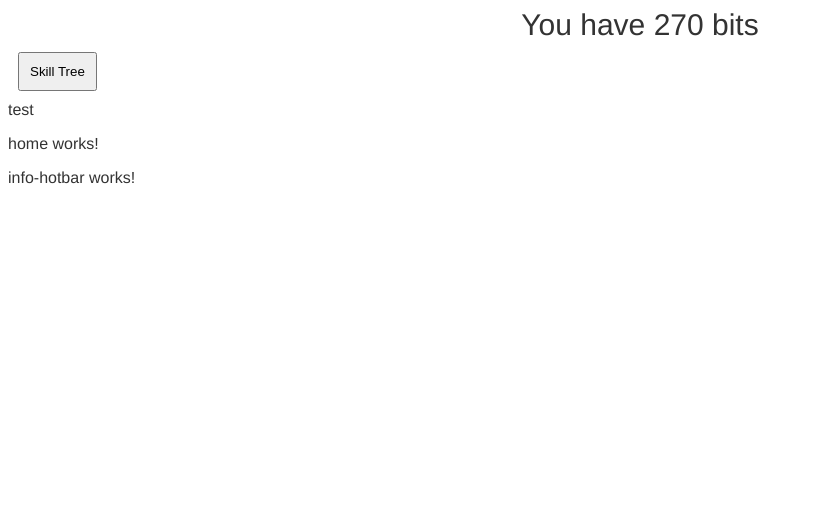
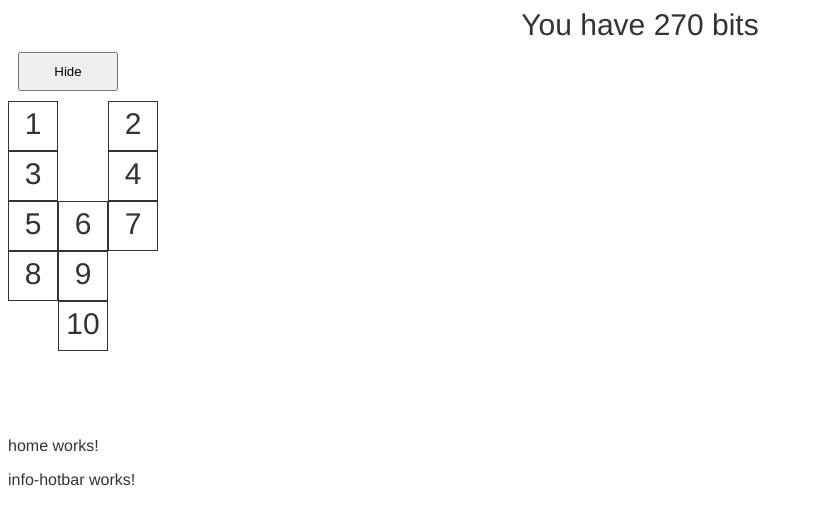
Before and after one commit to dmitri-mcguckin/httys, an Angular app: page / in a window 1280 px wide. Both pictures are taken after a click on the button "Skill Tree". Shown: the top 524 px of the page, without its empty margins (0-813 px from the left). Built offline with nearby package versions, Linux system fonts and the light colour scheme.

Commit message:
Implemented skill tree as CSS grid using Borderlands 2's layout

```diff
--- a/src/app/skill-tree/skill-tree.component.html
+++ b/src/app/skill-tree/skill-tree.component.html
@@ -1,3 +1,14 @@
 <button id="skill-tree-btn" (click)="toggleDisplay()">Skill Tree</button>
 
-<div *ngIf="show" id="skill-tree-box">test</div>
+<div *ngIf="show" id="skill-tree-grid" class="grid-container">
+  <div class="grid-item" id="skill-1">1</div>
+  <div class="grid-item" id="skill-2">2</div>
+  <div class="grid-item" id="skill-3">3</div>
+  <div class="grid-item" id="skill-4">4</div>
+  <div class="grid-item" id="skill-5">5</div>
+  <div class="grid-item" id="skill-6">6</div>
+  <div class="grid-item" id="skill-7">7</div>
+  <div class="grid-item" id="skill-8">8</div>
+  <div class="grid-item" id="skill-9">9</div>
+  <div class="grid-item" id="skill-10">10</div>
+</div>
--- a/src/app/skill-tree/skill-tree.component.sass
+++ b/src/app/skill-tree/skill-tree.component.sass
@@ -1,6 +1,47 @@
 #skill-tree-btn
   padding: 10px 10px
   margin: 10px 10px 10px 10px
+  width: 100px
 
-#skill-tree-box
-  // display: none
+.grid-container
+  display: grid
+  height: 40vh
+  grid-template-columns: repeat(3, 50px)
+  grid-template-rows: repeat(5, 50px)
+  grid-template-areas: "skill-1 . skill-2" "skill-3 . skill-4" "skill-5 skill-6 skill-7" "skill-8 skill-9 ." ". skill-10 ."
+
+.grid-item
+  border: 1px solid
+  padding: 5px
+  font-size: 30px
+  text-align: center
+
+#skill-1
+  grid-area: skill-1
+
+#skill-2
+  grid-area: skill-2
+
+#skill-3
+  grid-area: skill-3
+
+#skill-4
+  grid-area: skill-4
+
+#skill-5
+  grid-area: skill-5
+
+#skill-6
+  grid-area: skill-6
+
+#skill-7
+  grid-area: skill-7
+
+#skill-8
+  grid-area: skill-8
+
+#skill-9
+  grid-area: skill-9
+
+#skill-10
+  grid-area: skill-10
--- a/src/app/skill-tree/skill-tree.component.ts
+++ b/src/app/skill-tree/skill-tree.component.ts
@@ -1,4 +1,5 @@
 import { Component, OnInit } from '@angular/core';
+import { BuiltinType } from '@angular/compiler';
 
 @Component({
   selector: 'app-skill-tree',
@@ -15,5 +16,10 @@ export class SkillTreeComponent implements OnInit {
   // From: https://www.encodedna.com/angular/how-to-show-hide-or-toggle-elements-in-angular-4.htm
   toggleDisplay() {
     this.show = !this.show;
+    if (this.show) {
+      document.querySelector('#skill-tree-btn').innerHTML = 'Hide';
+    } else {
+      document.querySelector('#skill-tree-btn').innerHTML = 'Skill Tree';
+    }
   }
 }
```
